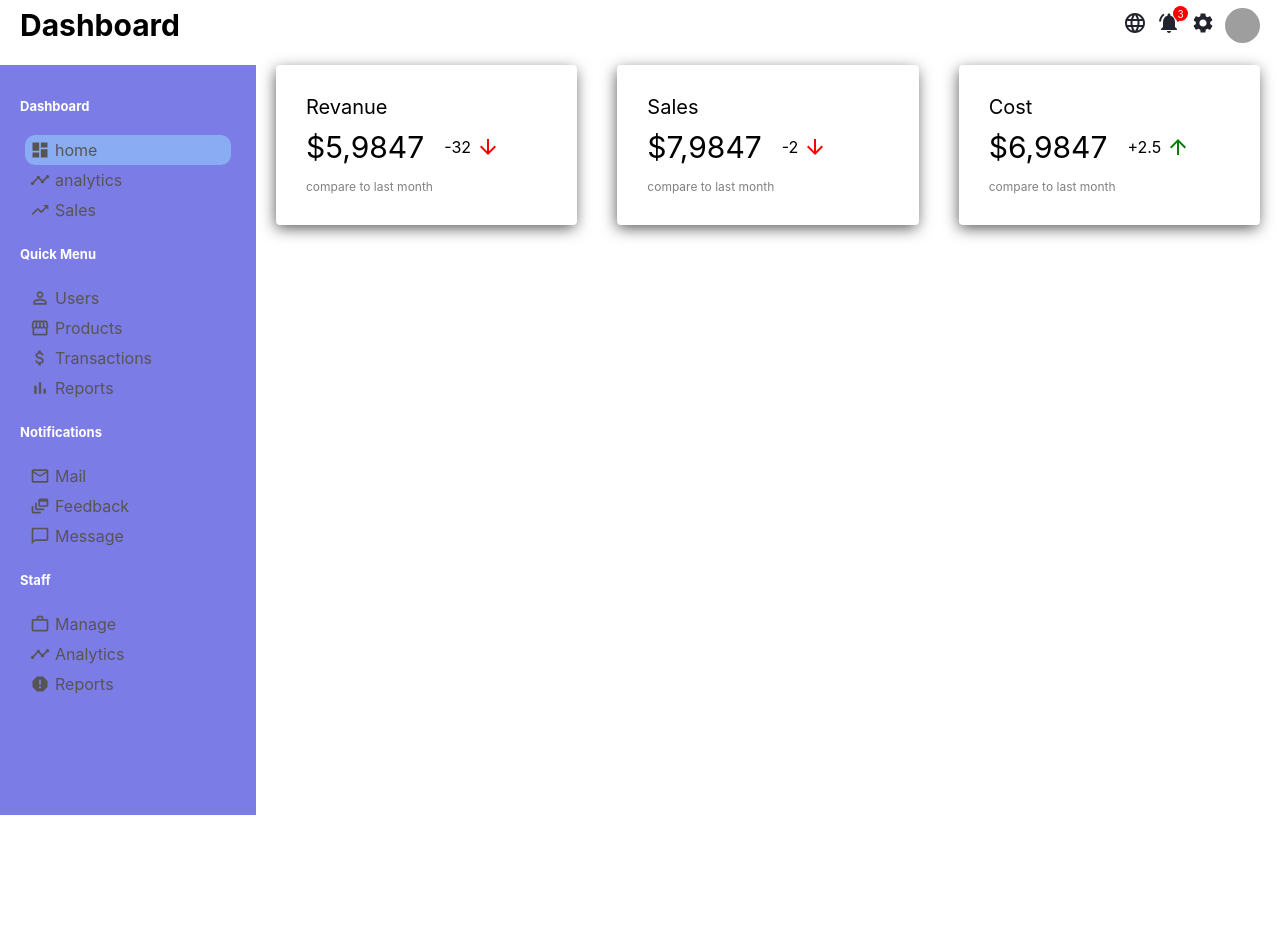
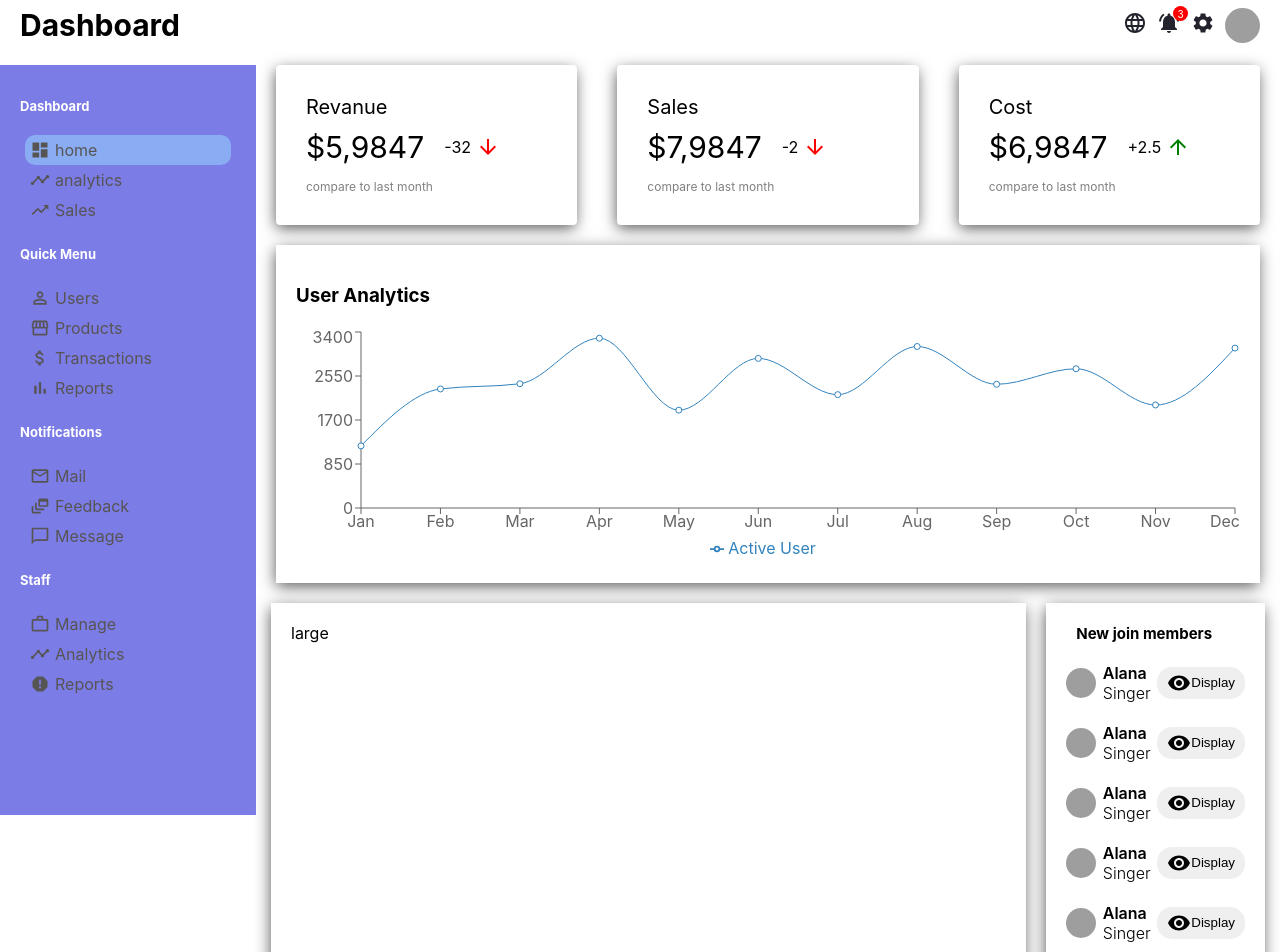
Before and after one commit to sk211/scic-assignemnt, a React (Create React App) app: page / in a window 1280 px wide. Shown: the top 952 px of the page. Before the commit the page ends 815 px from the top, so only its background shows below. Built offline with nearby package versions, Linux system fonts and the light colour scheme; grey boxes are pictures that could not be loaded.

Commit message:
front page

```diff
--- /dev/null
+++ b/src/Components/chart/Chart.css
@@ -0,0 +1,9 @@
+.chart{
+    margin: 20px;
+    padding: 20px;;
+    -webkit-box-shadow: -1px 4px 15px -1px rgba(0,0,0,0.67);
+box-shadow: -1px 4px 15px -1px rgba(0,0,0,0.67);
+}
+.chart-title{
+    margin-bottom: 20px;
+}
--- /dev/null
+++ b/src/Components/chart/Chart.jsx
@@ -0,0 +1,25 @@
+import React from 'react';
+import "./Chart.css"
+import { LineChart, Line, XAxis, YAxis,  Tooltip, Legend, ResponsiveContainer } from 'recharts';
+
+export default function  Chart ({title, data, dataKey,gird }) {
+
+
+
+    return (
+        <div className="chart">
+            <h3 className="chart-title">{title}</h3>
+
+            <ResponsiveContainer width="100%" aspect={4/1}>
+
+            <LineChart data={data}>
+<XAxis dataKey ="name"/>
+<YAxis dataKey ="amt"/>
+<Line type ="monotone" dataKey={dataKey}/>
+<Tooltip/>
+<Legend/>
+            </LineChart>
+            </ResponsiveContainer>
+        </div>
+    );
+};
--- /dev/null
+++ b/src/Components/widgetLg/WidgetLg.css
@@ -0,0 +1,7 @@
+.WidgetLg {
+  flex: 4;
+  -webkit-box-shadow: -1px 4px 15px -1px rgba(0, 0, 0, 0.67);
+  box-shadow: -1px 4px 15px -1px rgba(0, 0, 0, 0.67);
+  padding: 20px;
+  margin-right: 20px;
+}
--- /dev/null
+++ b/src/Components/widgetLg/WidgetLg.jsx
@@ -0,0 +1,9 @@
+import React from "react";
+import "./WidgetLg.css";
+const WidgetLg = () => {
+  return <div className="WidgetLg"
+  >
+      large</div>;
+};
+
+export default WidgetLg;
--- /dev/null
+++ b/src/Components/widgetSm/WidgetSm.css
@@ -0,0 +1,46 @@
+.WidgetSm {
+  flex: 1;
+  -webkit-box-shadow: -1px 4px 15px -1px rgba(0, 0, 0, 0.67);
+  box-shadow: -1px 4px 15px -1px rgba(0, 0, 0, 0.67);
+  padding: 20px;
+}
+.widgetSmTitle {
+  font-size: 15px;
+  font-weight: bold;
+  padding: 10px;
+}
+
+.widgetSmImg {
+  height: 30px;
+  width: 30px;
+  border-radius: 50%;
+}
+.widgetSmList {
+  margin: 0;
+  padding: 0;
+  list-style: none;
+}
+.widgetSmListItem {
+  display: flex;
+  align-items: center;
+  justify-content: space-between;
+  margin: 20px 0px;
+}
+.widgetSmUser {
+  display: flex;
+  flex-direction: column;
+}
+.widgetSmUsername {
+  font-weight: 600;
+}
+.widgetSmUserTitle {
+  font-weight: 300;
+}
+.widgetSmButton {
+  display: flex;
+  align-items: center;
+  justify-content: center;
+  border-radius: 15px;
+  border: none;
+  padding: 4px 10px;
+}
--- /dev/null
+++ b/src/Components/widgetSm/WidgetSm.jsx
@@ -0,0 +1,94 @@
+import { Visibility } from "@material-ui/icons";
+import React from "react";
+import "./WidgetSm.css";
+const Widgetsm = () => {
+  return (
+    <div className="WidgetSm">
+      <span className="widgetSmTitle">New join members</span>
+      <ul className="widgetSmList">
+        <li className="widgetSmListItem">
+          <img
+            src="https://pngbackground.com/files/preview/800x1000/11625405281dg85tvl1e6juqcj0c2ltgpy2jjupbwx3rhtvif1tgnsyqy6lb8twxflx6s3yqqlhypjp2imaceao8vxc0x5g6j1a1x7terkndptr.png"
+            alt=""
+            className="widgetSmImg"
+          />
+
+        <div className="widgetSmUser">
+          <span className="widgetSmUsername">Alana</span>
+          <span className="widgetSmUserTitle">Singer</span>
+        </div>
+        <button className="widgetSmButton">
+            <Visibility className="widgetMsIcon"  />
+            Display
+        </button>
+        </li>
+        <li className="widgetSmListItem">
+          <img
+            src="https://pngbackground.com/files/preview/800x1000/11625405281dg85tvl1e6juqcj0c2ltgpy2jjupbwx3rhtvif1tgnsyqy6lb8twxflx6s3yqqlhypjp2imaceao8vxc0x5g6j1a1x7terkndptr.png"
+            alt=""
+            className="widgetSmImg"
+          />
+
+        <div className="widgetSmUser">
+          <span className="widgetSmUsername">Alana</span>
+          <span className="widgetSmUserTitle">Singer</span>
+        </div>
+        <button className="widgetSmButton">
+            <Visibility />
+            Display
+        </button>
+        </li>
+        <li className="widgetSmListItem">
+          <img
+            src="https://pngbackground.com/files/preview/800x1000/11625405281dg85tvl1e6juqcj0c2ltgpy2jjupbwx3rhtvif1tgnsyqy6lb8twxflx6s3yqqlhypjp2imaceao8vxc0x5g6j1a1x7terkndptr.png"
+            alt=""
+            className="widgetSmImg"
+          />
+
+        <div className="widgetSmUser">
+          <span className="widgetSmUsername">Alana</span>
+          <span className="widgetSmUserTitle">Singer</span>
+        </div>
+        <button className="widgetSmButton">
+            <Visibility/>
+            Display
+        </button>
+        </li>
+        <li className="widgetSmListItem">
+          <img
+            src="https://pngbackground.com/files/preview/800x1000/11625405281dg85tvl1e6juqcj0c2ltgpy2jjupbwx3rhtvif1tgnsyqy6lb8twxflx6s3yqqlhypjp2imaceao8vxc0x5g6j1a1x7terkndptr.png"
+            alt=""
+            className="widgetSmImg"
+          />
+
+        <div className="widgetSmUser">
+          <span className="widgetSmUsername">Alana</span>
+          <span className="widgetSmUserTitle">Singer</span>
+        </div>
+        <button className="widgetSmButton">
+            <Visibility/>
+            Display
+        </button>
+        </li>
+        <li className="widgetSmListItem">
+          <img
+            src="https://pngbackground.com/files/preview/800x1000/11625405281dg85tvl1e6juqcj0c2ltgpy2jjupbwx3rhtvif1tgnsyqy6lb8twxflx6s3yqqlhypjp2imaceao8vxc0x5g6j1a1x7terkndptr.png"
+            alt=""
+            className="widgetSmImg"
+          />
+
+        <div className="widgetSmUser">
+          <span className="widgetSmUsername">Alana</span>
+          <span className="widgetSmUserTitle">Singer</span>
+        </div>
+        <button className="widgetSmButton">
+            <Visibility/>
+            Display
+        </button>
+        </li>
+      </ul>
+    </div>
+  );
+};
+
+export default Widgetsm;
--- /dev/null
+++ b/src/fakedata.js
@@ -0,0 +1,75 @@
+
+ export  const userData = [
+    {
+      name: 'Jan',
+      "Active User": 1200,
+
+      amt: 2400,
+    },
+    {
+      name: 'Feb',
+      "Active User": 2300,
+
+      amt: 2210,
+    },
+    {
+      name: 'Mar',
+      "Active User": 2400,
+
+      amt: 2290,
+    },
+    {
+      name: 'Apr',
+      "Active User": 3280,
+
+      amt: 2000,
+    },
+    {
+      name: 'May',
+      "Active User": 1890,
+
+      amt: 2181,
+    },
+    {
+      name: 'Jun',
+      "Active User": 2890,
+
+      amt: 2500,
+    },
+    {
+      name: 'Jul',
+      "Active User": 2190,
+
+      amt: 2160,
+    },
+    {
+      name: 'Aug',
+      "Active User": 3120,
+
+      amt: 2500,
+    },
+    {
+      name: 'Sep',
+      "Active User": 2390,
+
+      amt: 2100,
+    },
+    {
+      name: 'Oct',
+      "Active User": 2690,
+
+      amt: 3400,
+    },
+    {
+      name: 'Nov',
+      "Active User": 1990,
+
+      amt: 2300,
+    },
+    {
+      name: 'Dec',
+      "Active User": 3090,
+
+      amt: 2100,
+    },
+  ];
--- a/src/pages/home/Home.css
+++ b/src/pages/home/Home.css
@@ -1,3 +1,7 @@
 .home {
   flex: 4;
 }
+.homeWidgets{
+  display: flex;
+  margin:15px;
+}
--- a/src/pages/home/Home.jsx
+++ b/src/pages/home/Home.jsx
@@ -1,11 +1,22 @@
 import React from "react";
+import Chart from "../../Components/chart/Chart";
 import FeaturedInfo from "../../Components/featuredInfo/FeaturedInfo";
 import "./Home.css";
+
+import {userData} from "../../fakedata"
+import WidgetLg from "../../Components/widgetLg/WidgetLg";
+import Widgetsm from "../../Components/widgetSm/WidgetSm";
 const Home = () => {
   return <div className="home">
 
 
       <FeaturedInfo/>
+      <Chart data ={userData} title ="User Analytics" grid dataKey="Active User" />
+<div className="homeWidgets">
+<WidgetLg/>
+<Widgetsm/>
+</div>
+
   </div>;
 };
 
```
